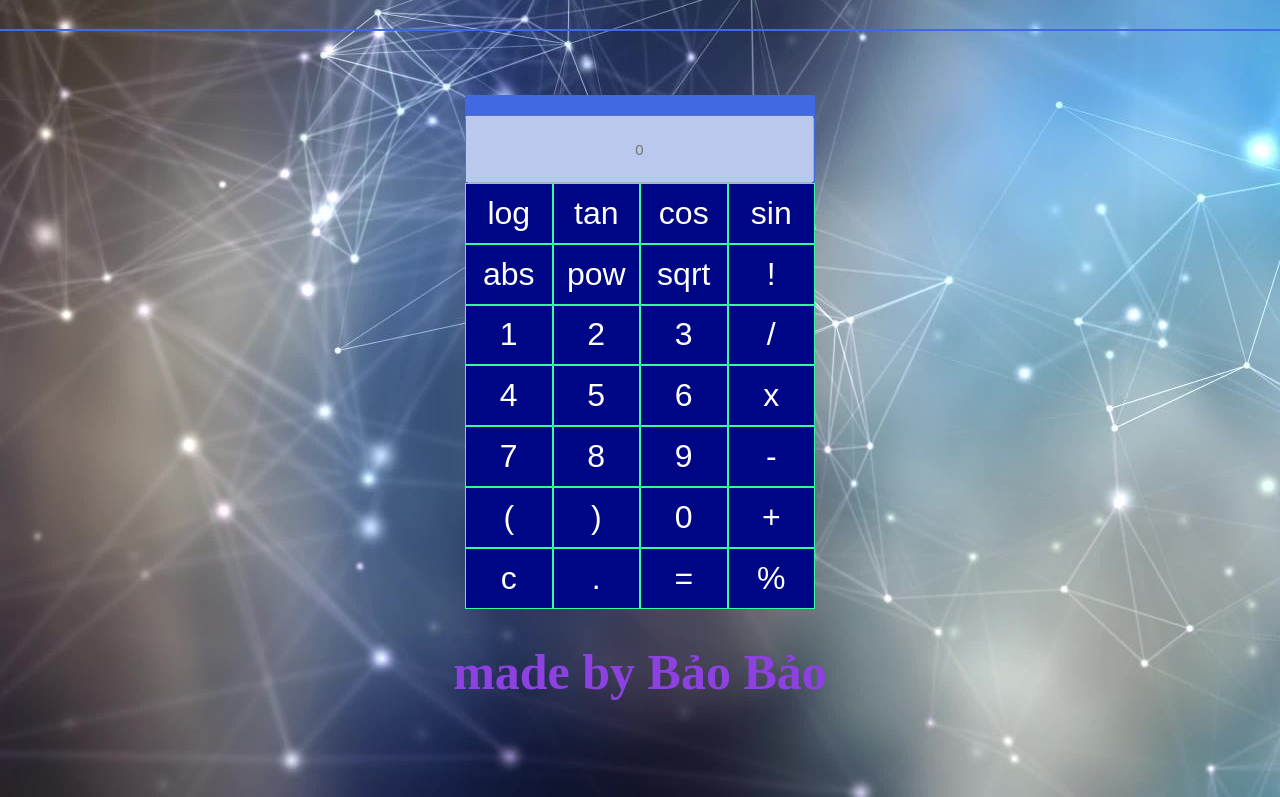
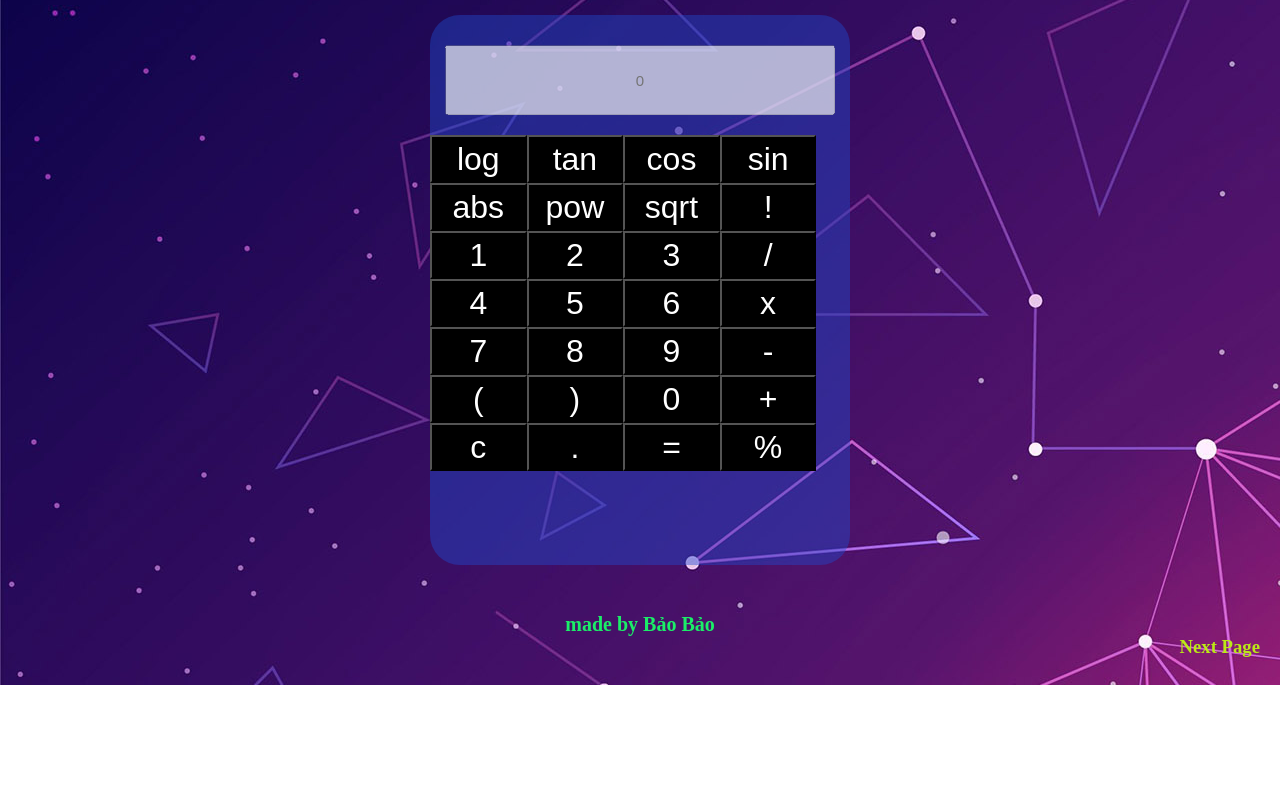
Before and after one commit to 19521242bao/calc, a plain HTML site: page C4E/index.html in a window 1280 px wide. Shown: the part 115-912 px from the top of the page. After the commit the page ends 800 px from the top, so only its background shows below. Drawn offline with Linux system fonts and the light colour scheme.

Commit message:
Update style.css

```diff
--- a/C4E/style.css
+++ b/C4E/style.css
@@ -3,28 +3,36 @@
   margin:0px;
 }
 html{
-    background :url(image1.jpg)
+  background :url(image2.jpg)
+
 }
 hr {
 height: 2px;
-	background: royalblue;
+
 border: none;
-	margin: 1rem 0 1rem 0;
+
 }
 h1{
-    color: rgb(29, 22, 220);
+  color: rgba(207, 235, 26, 0.884);
   height: 5rem;
   text-align: center;
   font-size: 50px;
-    margin:2rem 1rem
+
+  border: none;
 }
  h4{
-    color: rgb(142, 65, 225);
-    height: 5rem;
+  color: rgb(27, 238, 104);
+
   text-align: center;
-    font-size: 50px;
-    margin:5rem 3rem
+  font-size: 20px;
 
+
+
+}
+h4 a{
+  text-decoration: none;
+  margin-top: 20px;
+  color: rgb(27, 238, 104)
 }
 h3{
 text-align: right;
@@ -37,41 +45,48 @@ h3 a{
 text-decoration: none;
 padding-right: 20px;
 padding-bottom: 20px;
-  color: blue;
+color: rgb(187, 233, 22);
 margin-bottom: 20px;
 }
 #container {
-   padding-top: 20px;
-  margin-top: 60px;
+
 position: relative;
-	width: 350px;
-	height: 400px;
+width: 420px;
+height: 550px;
   margin: 30px auto;
-  background: royalblue;
+background: rgba(32, 76, 208, 0.428);
 text-align: center;
+border-radius:30px 30px ;
+margin-bottom: 30px;
 }
 input[type=text]{
-    width:94%;
-    height:3rem;
+  width:88%;
+  height:50px;
   padding:7rem;
   padding:.5rem;
   font-size: 94%;
-    margin: 0 .8rem 0 0;
+  margin: 30px 10px 20px 10px;
 text-align: center;
 color: #000000;
 }
 input[type=button] {
+
+text-align: center;
 float:left;
-	width: 25%;
-	height: 3.8rem;
+width: 23%;
+height: 3.0rem;
 color:rgb(255, 255, 255);
 font-size: 2rem;
-	text-align:center;
-	border: 1px solid rgb(51, 255, 150);
-	background: rgb(0, 7, 135);
+transition: height 2s;
+    -moz-transition: height 2s;
+    -webkit-transition: height 2s;
+    -o-transition: height 2s;
+background: rgb(0, 0, 0);
+transition: all 0.1s 0.05s;
+
 }
 input[type=button]:hover{
-    background: rgb(41, 226, 247)
+  background:  rgb(13, 241, 47)
 }
 @media screen and (max-width:320px) {
   h1 {
@@ -94,8 +109,27 @@ input[type=button]:hover{
   input[type=button] {
     height: 1.8rem;
     font-size: 1rem;
+    color:red
 }
+
   hr {
     display: none;
   }
 }
+  #bao{
+  background-color: rgb(225, 31, 31);
+  font: rgb(122, 13, 223);
+
+  border:none;
+
+
+}
+#bao:hover{
+  background:  rgb(17, 125, 233);
+
+}
+#bao3{
+  text-align: center;
+  margin-left: 30px;
+
+}
```
Lines whose indentation alone changed are shown as unchanged.
